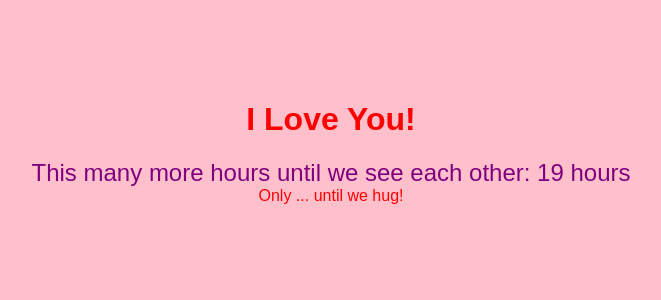
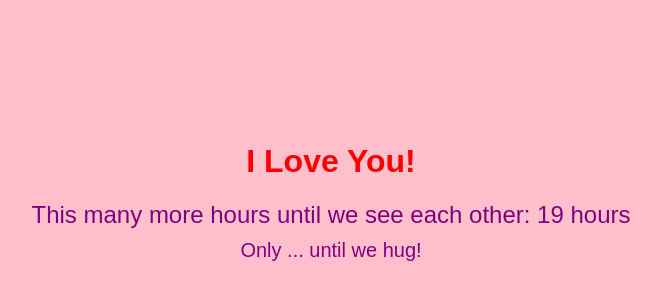
Before and after one commit to VladaAslanov/special-messag, a plain HTML site: page index.html in a window 1280 px wide. Shown: the part 258-558 px from the top of the page, without its empty margins (309-970 px from the left). Drawn offline with Linux system fonts and the light colour scheme.

Commit message:
Update style.css

```diff
--- a/style.css
+++ b/style.css
@@ -10,27 +10,28 @@ body {
     font-family: Arial, sans-serif;
 }
 
-/* Create the heart animation */
-.container .hearts::before,
-.container .hearts::after {
+/* Create a heart animation */
+.container .hearts-container {
+    position: relative;
+    width: 100px;
+    height: 100px;
+}
+
+.container .heart {
     content: '❤️';
     position: absolute;
     top: 0;
-    transform: scale(1) translateX(-50%);
+    transform: scale(1);
     animation: heart-beat 1s ease-in-out infinite;
-}
-
-.container .hearts::after {
-    left: 50%;
 }
 
 @keyframes heart-beat {
     0%, 100% {
-        transform: scale(1) translateX(-50%);
+        transform: scale(1);
         opacity: 1;
     }
     50% {
-        transform: scale(1.3) translateX(-50%);
+        transform: scale(1.3);
         opacity: 0;
     }
 }
@@ -50,3 +51,10 @@ body {
     color: purple;
     margin-top: 10px;
 }
+
+/* Style the countdown text */
+.container .countdown-text {
+    font-size: 20px;
+    color: purple;
+    margin-top: 10px;
+}
```
